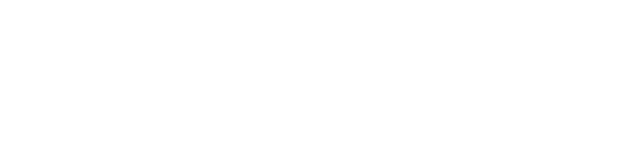
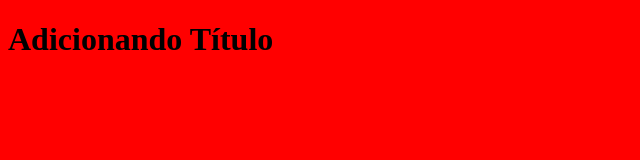
Before and after one commit to Guuzta/teste_repositorio, a plain HTML site: page index.html in a window 1280 px wide. Shown: the whole page, without its empty margins (0-640 px from the left). Drawn offline with Linux system fonts and the light colour scheme.

Commit message:
adicionando o header

```diff
--- a/index.html
+++ b/index.html
@@ -4,8 +4,11 @@
     <meta charset="UTF-8">
     <meta name="viewport" content="width=device-width, initial-scale=1.0">
     <title>Document</title>
+    <link rel="stylesheet" href="style.css">
 </head>
 <body>
 
+    <h1>Adicionando Título</h1>
+
 </body>
 </html>
--- /dev/null
+++ b/style.css
@@ -0,0 +1,3 @@
+body {
+    background-color: #ff0000;
+}
```
